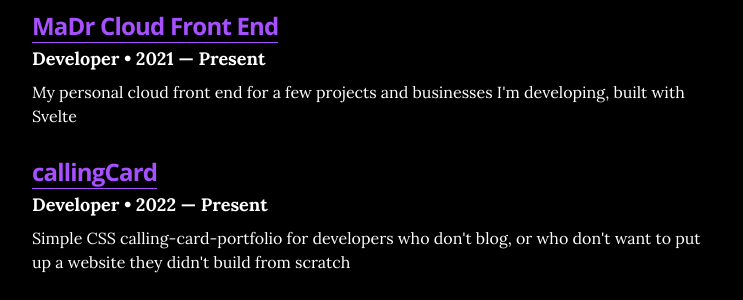
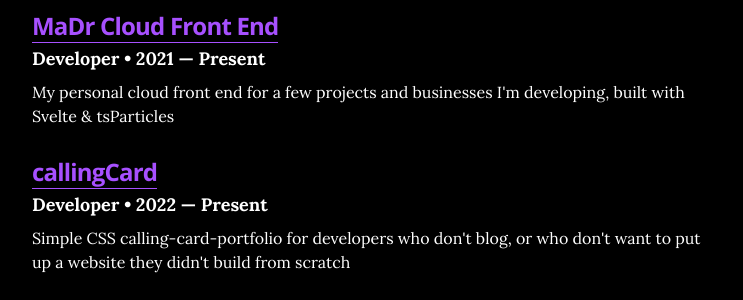
Before and after one commit to MaDrCloudDev/MaDrCloudDev.github.io, a Jekyll site: the page built from index.html, in a window 1280 px wide and 900 px high, scrolled down 1452 px. Shown: the part 178-478 px from the top of the window, without its empty margins (268-1011 px from the left). Built offline with Jekyll 4.4.1, drawn with Linux system fonts in a browser that asks for light colours.

Commit message:
Update projects.yml

```diff
--- a/_data/projects.yml
+++ b/_data/projects.yml
@@ -3,7 +3,7 @@
   role: Developer
   duration: 2021 &mdash; Present
   url: "https://MaDr.io"
-  description: My personal cloud front end for a few projects and businesses I'm developing, built with Svelte
+  description: My personal cloud front end for a few projects and businesses I'm developing, built with Svelte & tsParticles
 
 - project: callingCard
   role: Developer
```
